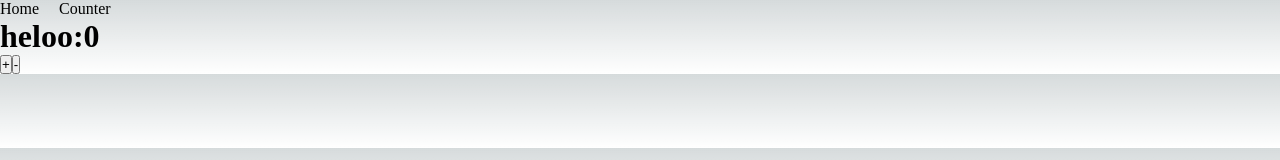
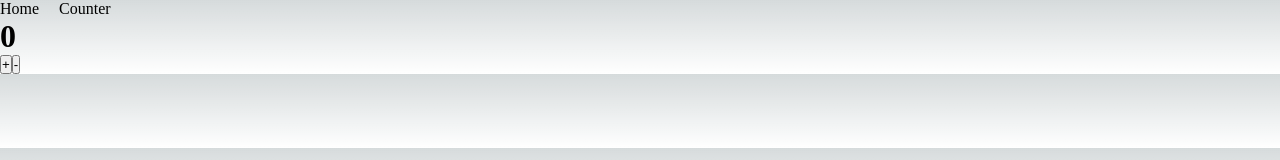
Before and after one commit to yogeshnishad007/my-action, a Next.js app: page /counter in a window 1280 px wide. Shown: the top 160 px of the page. Built offline with nearby package versions, Linux system fonts and the light colour scheme.

Commit message:
fir se new

```diff
--- a/pages/counter.jsx
+++ b/pages/counter.jsx
@@ -6,7 +6,7 @@ const Counter = () => {
   return (
     <div>
 
-        <h1>heloo:{count}</h1>
+        <h1>{count}</h1>
 
 
         <div>
```
